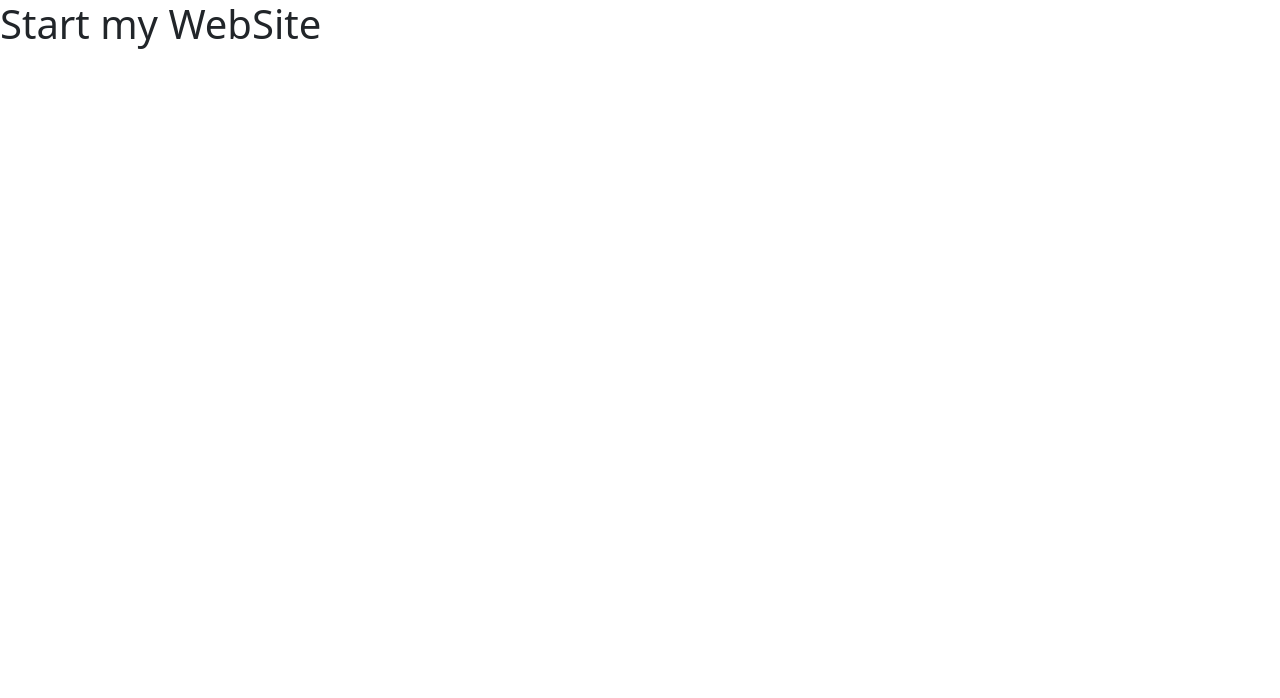
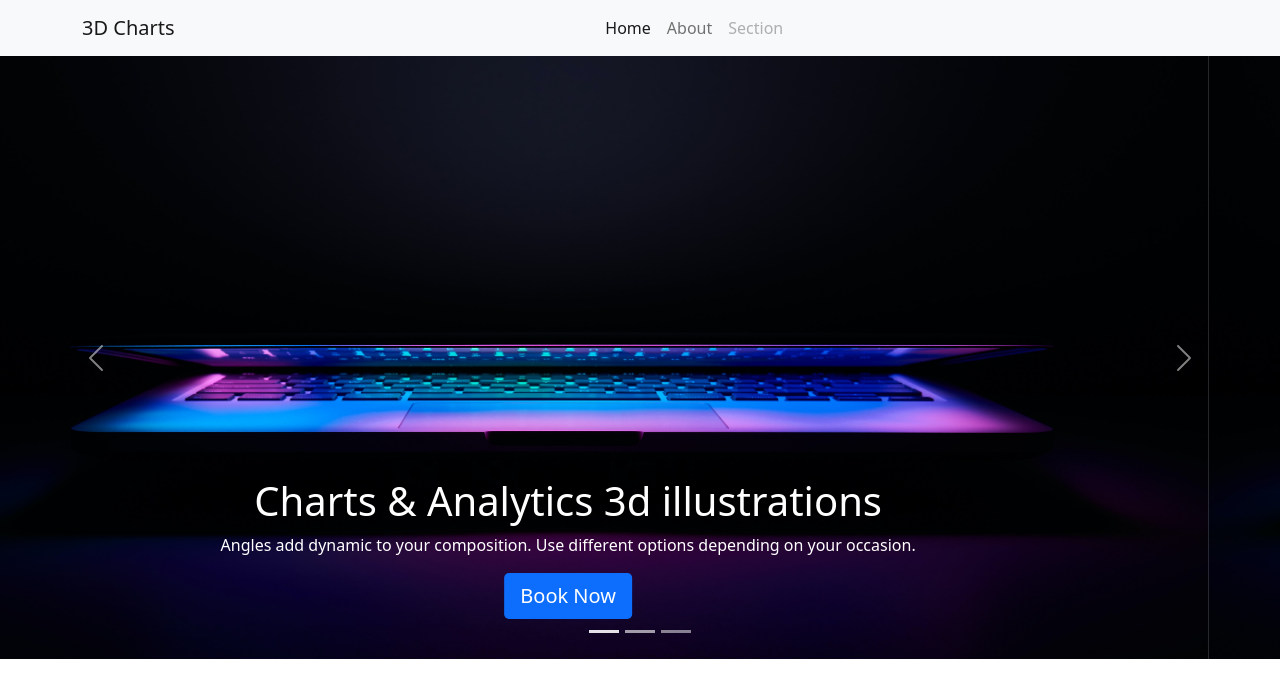
Before and after one commit to ShihabReza/convention-center, a plain HTML site: page index.html in a window 1280 px wide. Drawn offline with nearby package versions, Linux system fonts and the light colour scheme.

Commit message:
first carocal

```diff
--- a/css/style.css
+++ b/css/style.css
@@ -0,0 +1,4 @@
+.bg-pictur{
+    background-image: url(".images/6368377.jpg");
+    background-repeat: no-repeat;
+}
--- a/index.html
+++ b/index.html
@@ -9,8 +9,77 @@
     <title>3d-card</title>
 </head>
 <body>
+    <!-- heder-part -->
+    <header>
+        <nav class="navbar navbar-expand-lg navbar-light bg-light ">
+            <div class="container">
+              <a class="navbar-brand" href="#">3D Charts</a>
+              <button class="navbar-toggler" type="button" data-bs-toggle="collapse" data-bs-target="#navbarSupportedContent" aria-controls="navbarSupportedContent" aria-expanded="false" aria-label="Toggle navigation">
+                <span class="navbar-toggler-icon"></span>
+              </button>
+              <div class="collapse navbar-collapse" id="navbarSupportedContent">
+                <ul class="navbar-nav mx-auto mb-2 mb-lg-0">
+                  <li class="nav-item">
+                    <a class="nav-link active" aria-current="page" href="#">Home</a>
+                  </li>
+                  <li class="nav-item">
+                    <a class="nav-link" href="#">About</a>
+                  </li>
 
-    <h1>Start my WebSite</h1>
+                  <li class="nav-item">
+                    <a class="nav-link disabled">Section</a>
+                  </li>
+
+                </ul>
+
+              </div>
+            </div>
+          </nav>
+          <section>
+            <div id="carouselExampleCaptions" class="carousel slide" data-bs-ride="carousel">
+                <div class="carousel-indicators">
+                  <button type="button" data-bs-target="#carouselExampleCaptions" data-bs-slide-to="0" class="active" aria-current="true" aria-label="Slide 1"></button>
+                  <button type="button" data-bs-target="#carouselExampleCaptions" data-bs-slide-to="1" aria-label="Slide 2"></button>
+                  <button type="button" data-bs-target="#carouselExampleCaptions" data-bs-slide-to="2" aria-label="Slide 3"></button>
+                </div>
+                <div class="carousel-inner">
+                  <div class="carousel-item active">
+                    <img src="images/anthony-garand-5sT07dJl65s-unsplash.jpg" class="d-block w-100" alt="...">
+                    <div class="carousel-caption d-none d-md-block">
+                      <h1>Charts & Analytics 3d illustrations</h1>
+                      <p>Angles add dynamic to your composition. Use different options depending on your occasion.</p>
+                      <a class="btn btn-primary btn-lg border-0" href="#" role="button">Book Now</a>
+                    </div>
+                  </div>
+                  <div class="carousel-item">
+                    <img src="images/anthony-garand-5sT07dJl65s-unsplash.jpg" class="d-block w-100" alt="...">
+                    <div class="carousel-caption d-none d-md-block">
+                        <h1>Charts & Analytics 3d illustrations</h1>
+                        <p>Angles add dynamic to your composition. Use different options depending on your occasion.</p>
+                        <a class="btn btn-primary btn-lg border-0" href="#" role="button">Book Now</a>
+                    </div>
+                  </div>
+                  <div class="carousel-item">
+                    <img src="images/anthony-garand-5sT07dJl65s-unsplash.jpg" class="d-block w-100" alt="...">
+                    <div class="carousel-caption d-none d-md-block">
+                        <h1>Charts & Analytics 3d illustrations</h1>
+                        <p>Angles add dynamic to your composition. Use different options depending on your occasion.</p>
+                        <a class="btn btn-primary btn-lg border-0" href="#" role="button">Book Now</a>
+                    </div>
+                  </div>
+                </div>
+                <button class="carousel-control-prev" type="button" data-bs-target="#carouselExampleCaptions" data-bs-slide="prev">
+                  <span class="carousel-control-prev-icon" aria-hidden="true"></span>
+                  <span class="visually-hidden">Previous</span>
+                </button>
+                <button class="carousel-control-next" type="button" data-bs-target="#carouselExampleCaptions" data-bs-slide="next">
+                  <span class="carousel-control-next-icon" aria-hidden="true"></span>
+                  <span class="visually-hidden">Next</span>
+                </button>
+              </div>
+          </section>
+    </header>
+
 
     <script src="https://cdn.jsdelivr.net/npm/bootstrap@5.1.3/dist/js/bootstrap.bundle.min.js" integrity="sha384-ka7Sk0Gln4gmtz2MlQnikT1wXgYsOg+OMhuP+IlRH9sENBO0LRn5q+8nbTov4+1p" crossorigin="anonymous"></script>
 </body>
```
Also changed, not shown: images/anthony-garand-5sT07dJl65s-unsplash.jpg (added), images/rupixen-com-komB8F93618-unsplash.jpg (added), 1 other file.
